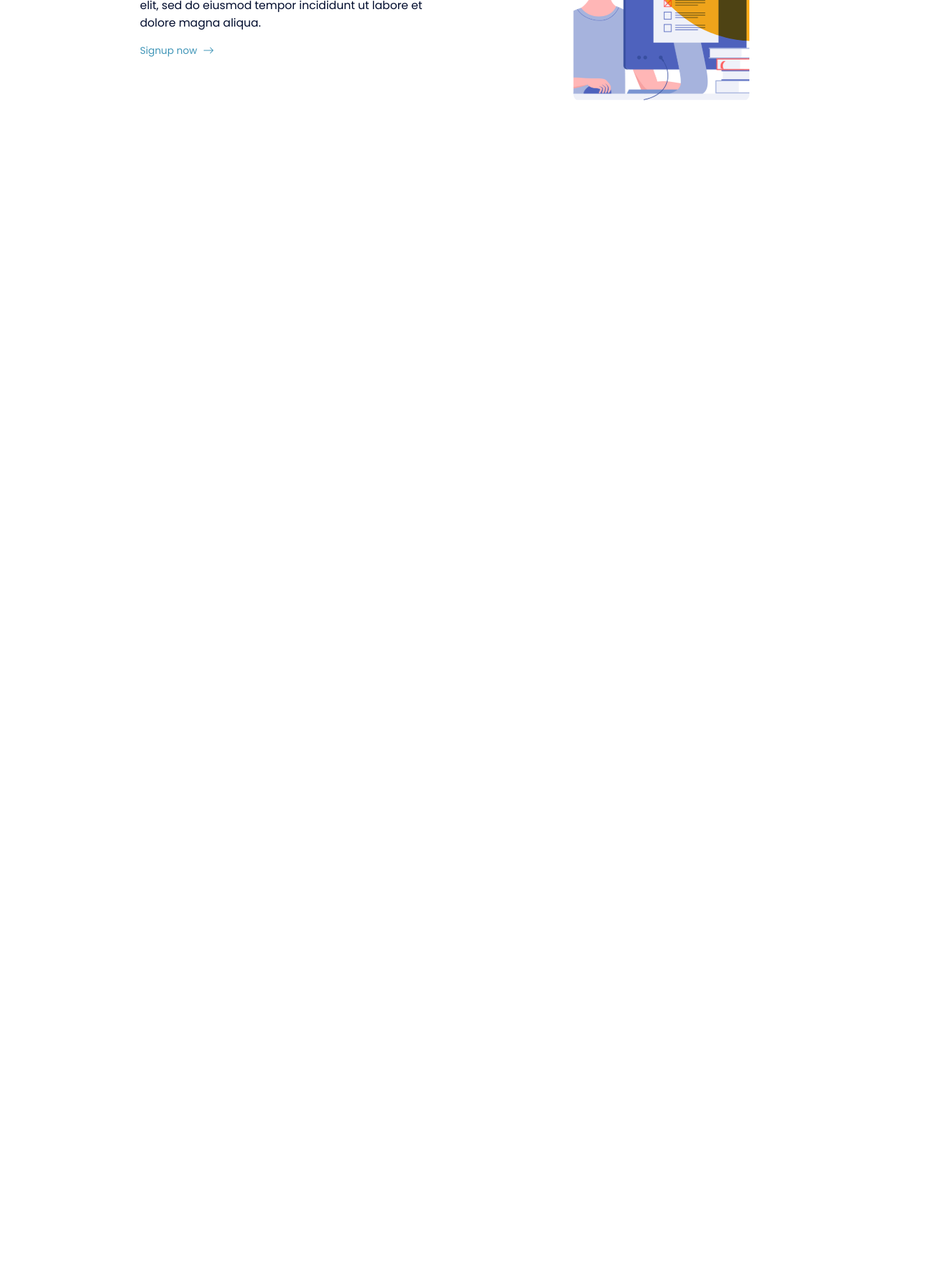
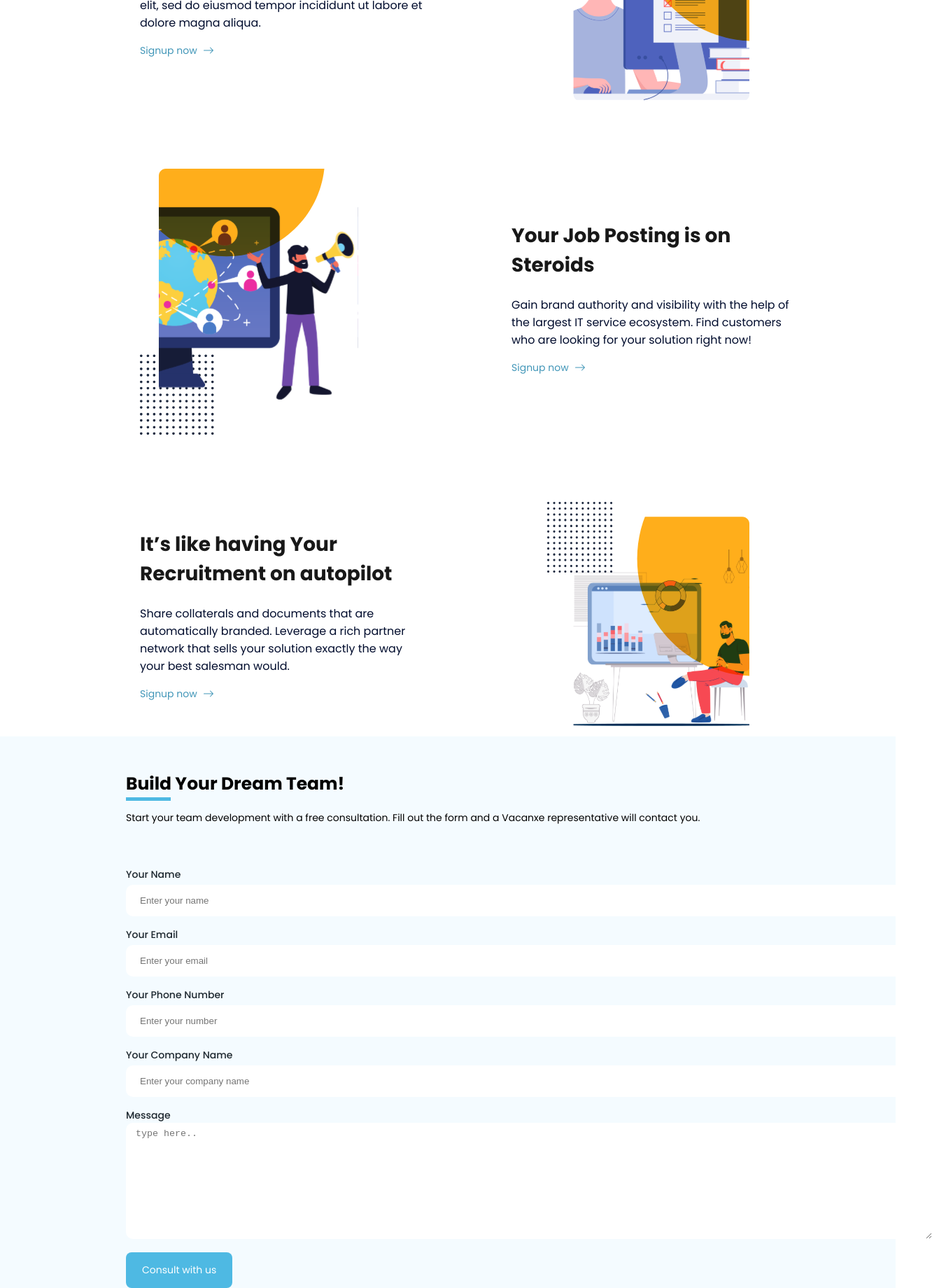
Before and after one commit to Farouk-Adedamola/Vacanxe, a React (Create React App) app: page / in a window 1280 px wide. Shown: the part 906-2746 px from the top of the page at 70% size, 1332 px wide, since content can reach past the window. Before the commit the page ends 1051 px from the top, so only its background shows below. Built offline with nearby package versions, Linux system fonts and the light colour scheme.

Commit message:
commit progress

```diff
--- a/src/App.js
+++ b/src/App.js
@@ -5,6 +5,9 @@ import Nav from "./Components/Navigation/Nav";
 import Main from "./Components/Main/Main";
 import CenterButton from "./Components/CenterButton/CenterButton";
 import Card1 from "./Components/Cards/Card1";
+import Card2 from "./Components/Cards/Card2";
+import Card3 from "./Components/Cards/Card3";
+import Build from "./Components/BuildSection/Build";
 
 function App() {
   return (
@@ -14,6 +17,11 @@ function App() {
       <CenterButton />
       <section className={classes.wrapper}>
         <Card1 />
+        <Card2 />
+        <Card3 />
+      </section>
+      <section className={classes.section}>
+        <Build />
       </section>
     </Fragment>
   );
--- a/src/App.module.css
+++ b/src/App.module.css
@@ -27,9 +27,16 @@ h2 {
   font-size: 28px;
 } */
 
+.section {
+  background: #f4fbff;
+}
+
 @media screen and (min-width: 760px) {
   .wrapper {
     padding: 0 70px 0 100px;
+  }
+  .section {
+    padding: 0 60px 0 85px;
   }
 }
 
@@ -37,10 +44,8 @@ h2 {
   .wrapper {
     padding: 0 150px 0 200px;
   }
-}
 
-@media screen and (min-width: 1200px) {
   .section {
-    padding: 0 240px 0 300px;
+    padding: 0 135px 0 180px;
   }
 }
--- /dev/null
+++ b/src/Components/BuildSection/Build.js
@@ -0,0 +1,101 @@
+import React, { Fragment, useState } from "react";
+import classes from "./Build.module.css";
+import { CgPhone } from "react-icons/cg";
+import { VscLocation, VscMail } from "react-icons/vsc";
+
+const Build = () => {
+  const [name, setName] = useState("");
+  const [email, setEmail] = useState("");
+  const [phone, setPhone] = useState("");
+  const [company, setCompany] = useState("");
+  const [message, setMessage] = useState("");
+
+  const submitHandler = (e) => {
+    e.preventDefault();
+  };
+  return (
+    <Fragment>
+      <main className={classes.main}>
+        <section className={classes.section}>
+          <div className={classes.container}>
+            <h1>Build Your Dream Team!</h1>
+            <div className={classes.underline}></div>
+            <p>
+              Start your team development with a free consultation. Fill out the
+              form and a Vacanxe representative will contact you.
+            </p>
+          </div>
+          <form onSubmit={submitHandler} className={classes.form}>
+            <label>Your name</label>
+            <input
+              type="text"
+              placeholder="Enter your name"
+              value={name}
+              onChange={(e) => {
+                setName(e.target.value);
+              }}
+            />
+            <label htmlFor="">Your email</label>
+            <input
+              type="email"
+              name="email"
+              placeholder="Enter your email"
+              value={email}
+              onChange={(e) => {
+                setEmail(e.target.value);
+              }}
+            />
+            <label htmlFor="">Your phone number</label>
+            <input
+              type="number"
+              placeholder="Enter your number"
+              value={phone}
+              onChange={(e) => {
+                setPhone(e.target.value);
+              }}
+            />
+            <label htmlFor="">Your company name</label>
+            <input
+              type="text"
+              placeholder="Enter your company name"
+              value={company}
+              onChange={(e) => {
+                setCompany(e.target.value);
+              }}
+            />
+            <label>message</label>
+            <textarea
+              placeholder="type here.."
+              value={message}
+              onChange={(e) => {
+                setMessage(e.target.value);
+              }}
+            />
+            <div className={classes.button}>
+              <button type="submit">Consult with us</button>
+            </div>
+          </form>
+        </section>
+        <section className={classes.secondSection}>
+          <h2>Contact info:</h2>
+          <div>
+            <VscLocation />
+            <p>4517 Washington Ave. Manchester, Kentucky 39495</p>
+          </div>
+          <div>
+            <CgPhone />
+            <p>(505) 555-0119</p>
+            <p>(505) 555-0120</p>
+            <p>(505) 555-0125</p>
+          </div>
+          <div>
+            <VscMail />
+            <p>consult@vacanxe.com</p>
+          </div>
+        </section>
+      </main>
+    </Fragment>
+  );
+};
+
+export default Build;
--- /dev/null
+++ b/src/Components/BuildSection/Build.module.css
@@ -0,0 +1,87 @@
+.main {
+  padding-top: 24px;
+  width: 90vw;
+  margin: 0 auto;
+}
+
+.container h1 {
+  font-size: 25px;
+  font-weight: 700;
+  margin-bottom: 0;
+  font-family: "poppins";
+}
+
+.container p {
+  /* margin-top: 10px; */
+  font-size: 14px;
+  font-family: "poppins";
+}
+
+.underline {
+  margin-top: 0;
+  height: 5px;
+  width: 4rem;
+  background: #4eb9e3;
+}
+
+.form {
+  padding-top: 30px;
+  display: flex;
+  flex-direction: column;
+}
+.secondSection {
+  display: none;
+}
+
+label {
+  color: #1d272e;
+  font-size: 14px;
+  font-family: "poppins";
+  font-weight: 500;
+  margin-top: 1rem;
+  text-transform: capitalize;
+}
+
+input {
+  padding: 8px 14px;
+  background: #ffffff;
+  color: #909599;
+  border: transparent;
+  border-radius: 10px;
+  margin-top: 4px;
+}
+
+textarea {
+  padding: 8px 14px;
+  height: 120px;
+  /* padding: 14px 258px 100px 23px; */
+  border-radius: 10px;
+  border: none;
+}
+
+.button {
+  margin-top: 19px;
+}
+
+.button button {
+  background: #4eb9e3;
+  padding: 15px 23px;
+  font-size: 14px;
+  color: #fff;
+  border-radius: 8px;
+  border: none;
+  font-family: "poppins";
+}
+
+@media screen and (min-width: 450px) {
+  input {
+    padding: 15px 20px;
+  }
+
+  textarea {
+    height: 150px;
+  }
+}
+
+@media screen and (min-width: 760px) {
+}
--- /dev/null
+++ b/src/Components/Cards/Card2.js
@@ -0,0 +1,32 @@
+import React, { Fragment } from "react";
+import classes from "./Card2.module.css";
+import { BsArrowRight } from "react-icons/bs";
+import group2 from "../../Assets/group3.svg";
+
+const Card2 = () => {
+  return (
+    <Fragment>
+      <main className={classes.main}>
+        <section className={classes.secondSection}>
+          <img src={group2} alt="group2" />
+        </section>
+        <section className={classes.section}>
+          <h2>Your Job Posting is on Steroids</h2>
+          <p>
+            Gain brand authority and visibility with the help of the largest IT
+            service ecosystem. Find customers who are looking for your solution
+            right now!
+          </p>
+          <div className={classes.wrap}>
+            <div>
+              <a href="/">Signup now</a>
+            </div>
+            <BsArrowRight />
+          </div>
+        </section>
+      </main>
+    </Fragment>
+  );
+};
+
+export default Card2;
--- /dev/null
+++ b/src/Components/Cards/Card2.module.css
@@ -0,0 +1,101 @@
+.main {
+  margin-top: 4rem;
+  display: flex;
+  flex-direction: column-reverse;
+}
+.section {
+  width: 90vw;
+  margin: 0 auto;
+}
+
+.section h2 {
+  font-family: "poppins";
+  font-weight: 700;
+  font-size: 1.5rem;
+  color: #181818;
+}
+
+.section p {
+  font-family: "poppins";
+  font-weight: normal;
+  font-size: 14px;
+  color: #000c2d;
+}
+
+.wrap {
+  display: flex;
+  justify-content: flex-start;
+  align-items: center;
+  color: #4196b8;
+}
+
+.wrap div a {
+  margin-right: 8px;
+  font-family: "poppins";
+  font-size: 14px;
+  color: #4196b8;
+}
+
+.secondSection {
+  margin: 0 auto;
+  display: flex;
+  justify-content: center;
+  padding-top: 2rem;
+}
+
+@media screen and (min-width: 760px) {
+  .main {
+    margin-top: 4rem;
+    display: flex;
+    flex-direction: row;
+    /* flex-direction: row-reverse; */
+    /* justify-content: space-between; */
+    align-items: center;
+  }
+  .section {
+    /* justify-self: flex-end; */
+    margin: 0;
+    width: 50%;
+  }
+
+  .section h2 {
+    width: 300px;
+    font-size: 28px;
+  }
+
+  .section p {
+    width: 320px;
+  }
+
+  .secondSection {
+    display: flex;
+    justify-content: flex-start;
+    margin: 0;
+    width: 50%;
+  }
+
+  .secondSection img {
+    width: 300px;
+  }
+}
+
+@media screen and (min-width: 1200px) {
+  .main {
+    display: grid;
+    grid-template-columns: 1fr 1fr;
+    gap: 164px;
+  }
+  .secondSection img {
+    width: 367px;
+  }
+
+  .section h2 {
+    width: 379px;
+    font-size: 28px;
+  }
+
+  .section p {
+    width: 410px;
+    font-size: 1rem;
+  }
+}
--- /dev/null
+++ b/src/Components/Cards/Card3.js
@@ -0,0 +1,32 @@
+import React, { Fragment } from "react";
+import classes from "./Card1.module.css";
+import { BsArrowRight } from "react-icons/bs";
+import group3 from "../../Assets/group4.svg";
+
+const Card3 = () => {
+  return (
+    <Fragment>
+      <main className={classes.main}>
+        <section className={classes.section}>
+          <h2>It’s like having Your Recruitment on autopilot</h2>
+          <p>
+            Share collaterals and documents that are automatically branded.
+            Leverage a rich partner network that sells your solution exactly the
+            way your best salesman would.
+          </p>
+          <div className={classes.wrap}>
+            <div>
+              <a href="/">Signup now</a>
+            </div>
+            <BsArrowRight />
+          </div>
+        </section>
+        <section className={classes.secondSection}>
+          <img src={group3} alt="group1" />
+        </section>
+      </main>
+    </Fragment>
+  );
+};
+
+export default Card3;
```
